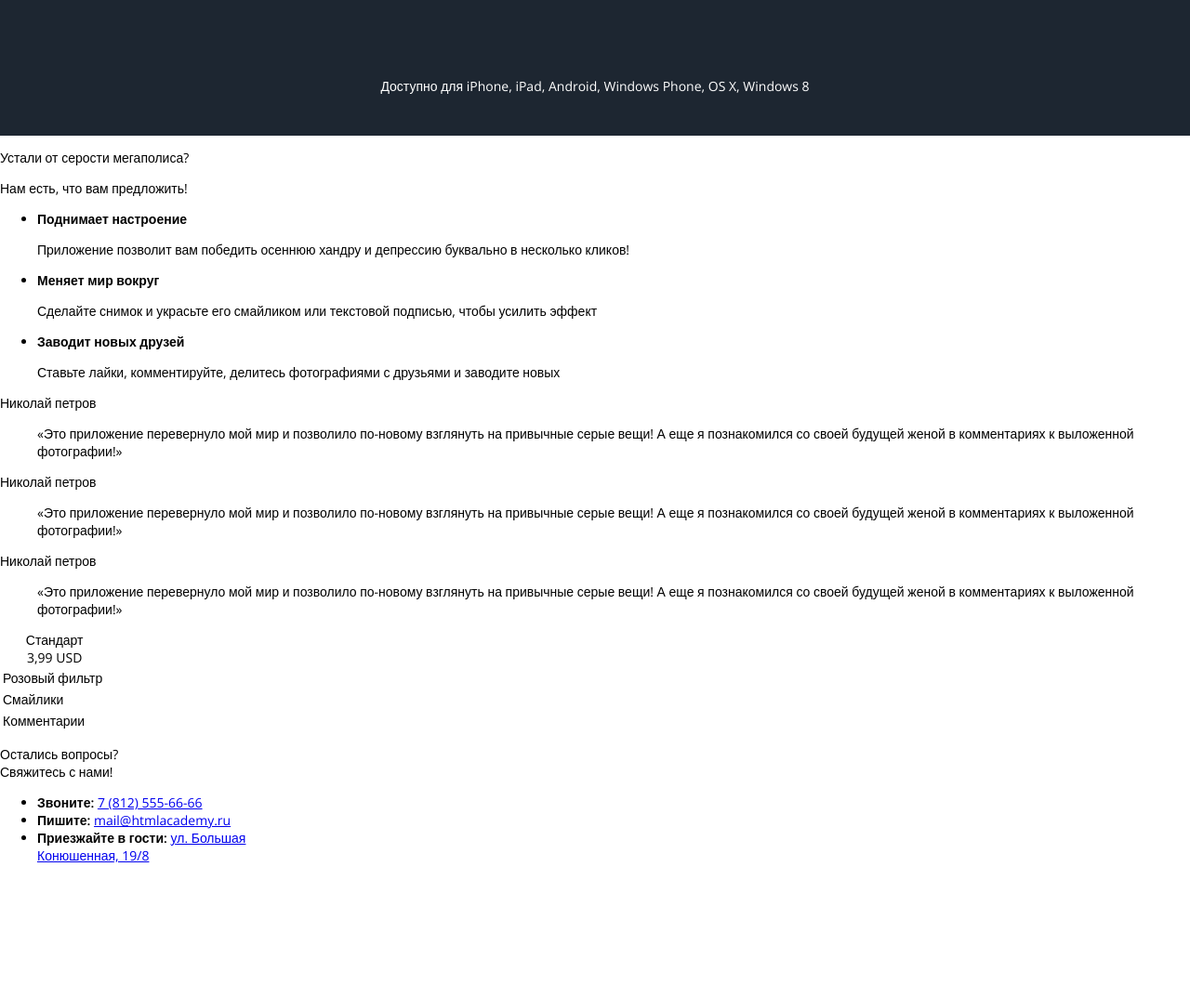
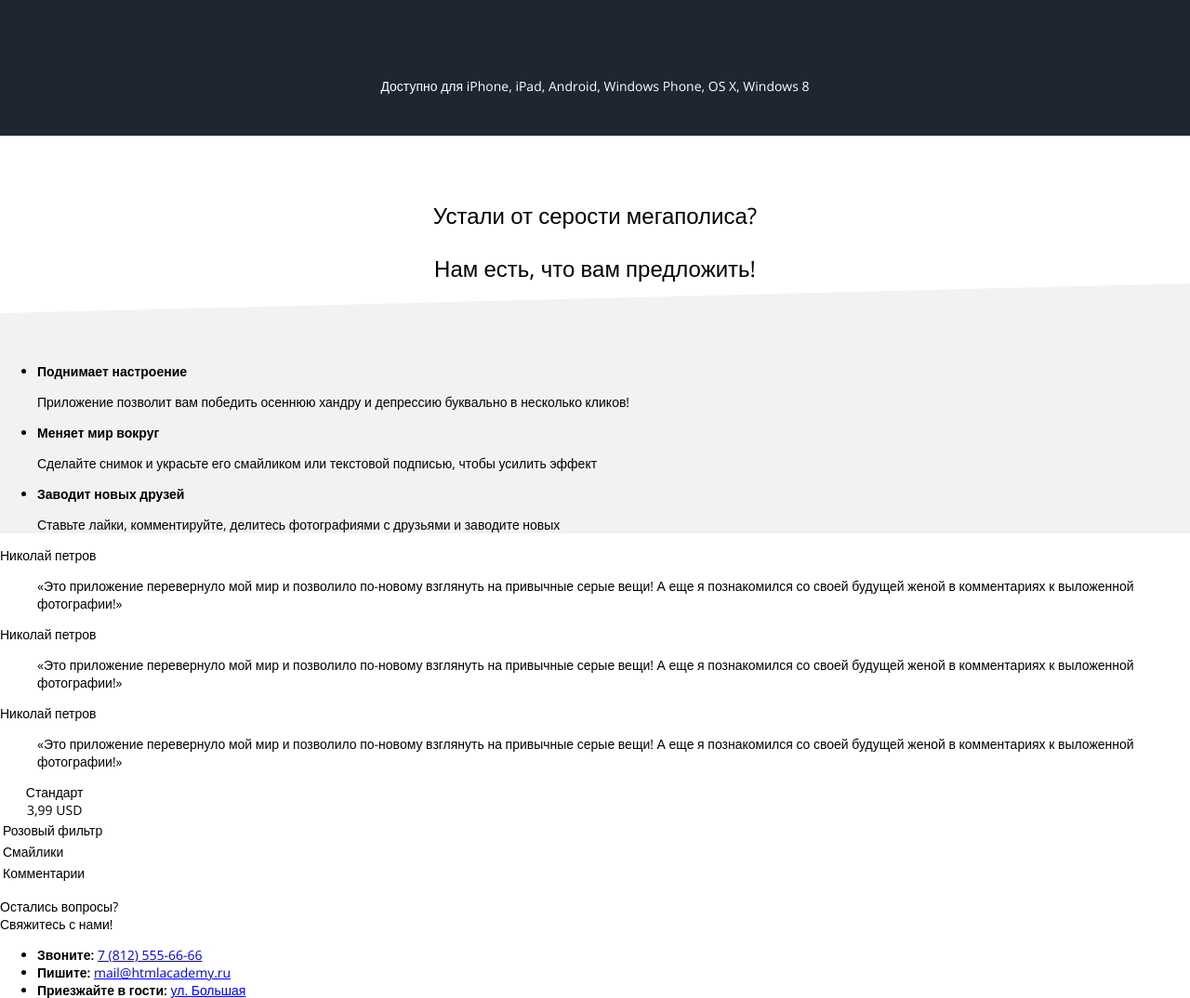
Before and after one commit to Iminrage/studying, a plain HTML site: page app/index.html in a window 1280 px wide. Shown: the part 913-1987 px from the top of the page at 93% size. Drawn offline with nearby package versions, Linux system fonts and the light colour scheme; grey boxes are pictures that could not be loaded.

Commit message:
Изменил поведение бургер меню, теперь при открытии скроллит наверх

```diff
--- a/app/css/main.css
+++ b/app/css/main.css
@@ -30,6 +30,7 @@
 .site-nav{
 	width: 100%;
 	position: fixed;
+	z-index: 1;
 }
 .site-nav--deployed{
 	position: static;
@@ -235,3 +236,36 @@
 .stores__link--ms::before{
 	background-image: url(../img/microsoft-logo.png);
 }
+
+.offer{
+	background-color: #f2f2f2;
+}
+
+.attraction{
+	font-weight: 300;
+	font-size: 24px;
+	text-align: center;
+
+	background-color: #fff;
+}
+
+.offer__attraction{
+	padding-top: 45px;
+	position: relative;
+}
+.offer__attraction::after{
+	position: absolute;
+	content: '';
+	left: 0;
+	bottom: -32px;
+	border-style: solid;
+	border-width: 32px 100vw 0 0;
+	border-color: #ffffff transparent transparent transparent;
+}
+
+.advantages{
+
+}
+.offer__advantages{
+	margin-top: 85px;
+}
--- a/app/index.html
+++ b/app/index.html
@@ -57,28 +57,28 @@
 		</section>
 		<section class="offer">
 			<h2 class="visually-hidden">Наше предложение</h2>
-			<div class="attraction">
+			<div class="attraction offer__attraction">
 				<p class="attraction__text">
 					Устали от&nbsp;серости мегаполиса?
 				</p>
 				<p class="attraction__text">
-					Нам есть, что&nbsp;вам&nbsp;предложить!
+					Нам есть, что&nbsp;вам предложить!
 				</p>
 			</div>
-			<ul class="addvatages offer__list">
+			<ul class="advatages offer__advantages">
 				<li class="addvantages__text-content">
-					<b class="addvatages__heading">Поднимает настроение</b>
-					<p class="addvatages__text">Приложение позволит вам победить осеннюю хандру и депрессию буквально в несколько
+					<b class="advatages__heading">Поднимает настроение</b>
+					<p class="advatages__text">Приложение позволит вам победить осеннюю хандру и депрессию буквально в несколько
 						кликов!</p>
 				</li>
 				<li class="addvantages__text-content">
-					<b class="addvatages__heading">Меняет мир вокруг</b>
-					<p class="addvatages__text">Сделайте снимок и украсьте его смайликом или текстовой подписью, чтобы усилить
+					<b class="advatages__heading">Меняет мир вокруг</b>
+					<p class="advatages__text">Сделайте снимок и украсьте его смайликом или текстовой подписью, чтобы усилить
 						эффект</p>
 				</li>
 				<li class="addvantages__text-content">
-					<b class="addvatages__heading">Заводит новых друзей</b>
-					<p class="addvatages__text">Ставьте лайки, комментируйте, делитесь фотографиями с друзьями и заводите новых
+					<b class="advatages__heading">Заводит новых друзей</b>
+					<p class="advatages__text">Ставьте лайки, комментируйте, делитесь фотографиями с друзьями и заводите новых
 					</p>
 				</li>
 			</ul>
--- a/app/js/sricpts.js
+++ b/app/js/sricpts.js
@@ -3,4 +3,7 @@ var mainMenu = document.querySelector('.site-nav');
 
 burger.addEventListener("click", function(){
 	mainMenu.classList.toggle('site-nav--deployed');
+	if(mainMenu.classList.contains('site-nav--deployed')){
+		window.scrollTo(0, 0);
+	}
 });
```
